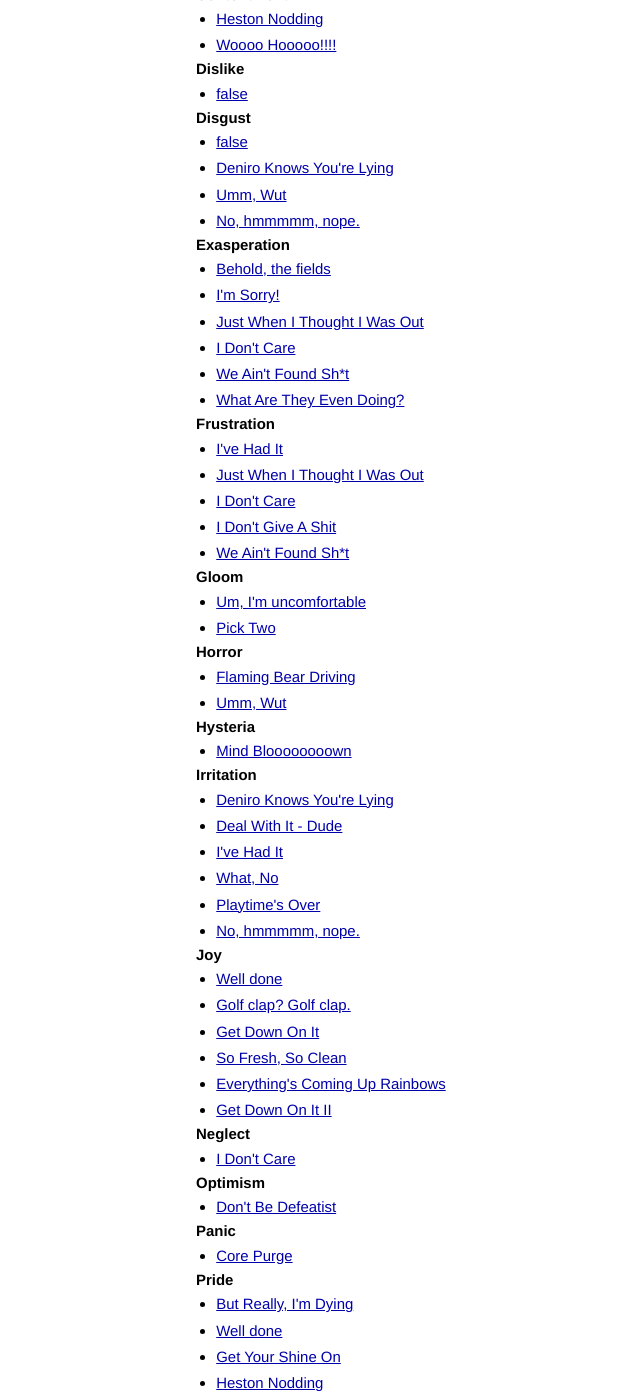
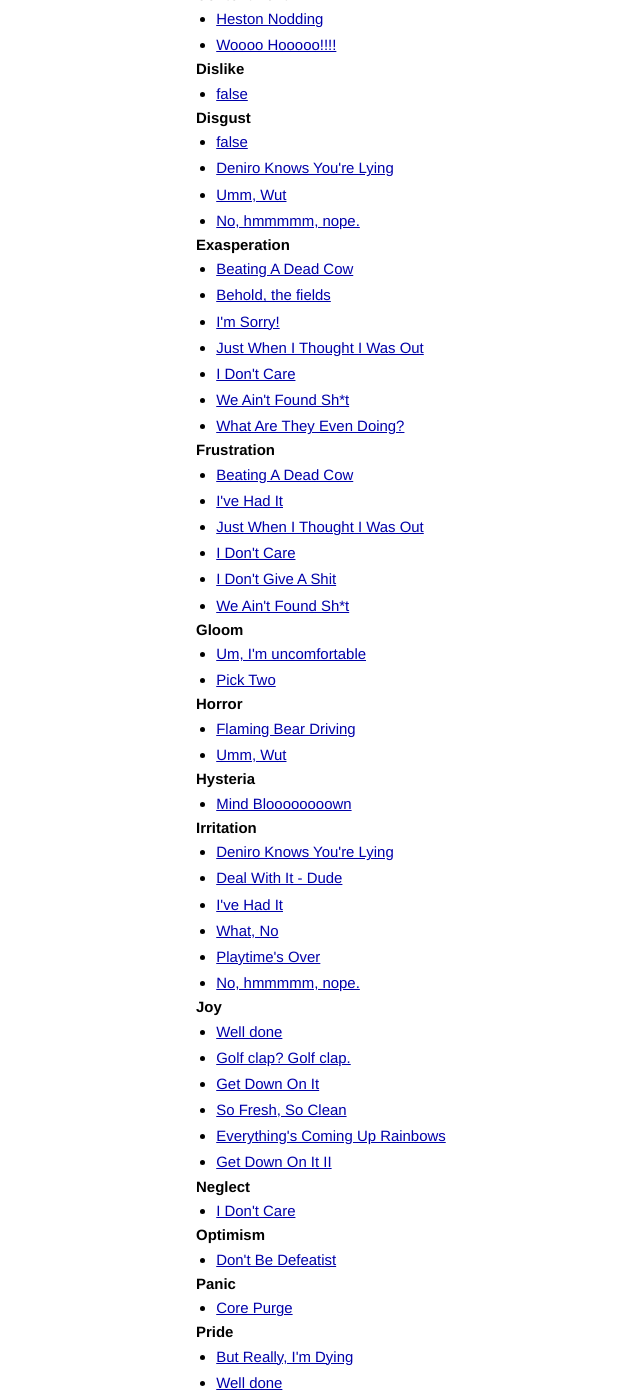
Before and after one commit to jschairb/zeitgeist, a Jekyll site: the page built from index.html, in a window 1280 px wide and 1400 px high, scrolled down 648 px. Shown: the whole window, without its empty margins (130-770 px from the left). Built offline with Jekyll 4.4.1, drawn with Linux system fonts in a browser that asks for light colours; Markdown is read by kramdown in place of the engine named in the settings.

Commit message:
BEATING A DEAD COW

```diff
--- a/_data/categories.yaml
+++ b/_data/categories.yaml
@@ -30,6 +30,7 @@
   - jesse-disbelief
   - robert-downey-nope
 Exasperation:
+  - beating-a-dead-cow
   - behold-the-fields
   - i-m-sorry
   - just-when-i-thought-i-was-out
@@ -37,6 +38,7 @@
   - we-aint-found
   - what-are-they-even-doing
 Frustration:
+  - beating-a-dead-cow
   - i-ve-had-it
   - just-when-i-thought-i-was-out
   - tommie-lee-jones-don-t-care
@@ -77,6 +79,7 @@
   - heston-nodding
   - katniss-fingers
 Rage:
+  - beating-a-dead-cow
   - behold-the-fields
   - flaming-bear
   - i-ve-had-it
--- a/_data/images.yaml
+++ b/_data/images.yaml
@@ -1,6 +1,9 @@
 baby-sized-lion-snack:
   file: baby-sized-lion-snack.gif
   name: "Watch Out Behind You"
+beating-a-dead-cow:
+  file: beating-a-dead-cow.gif
+  name: Beating A Dead Cow
 behold-the-fields:
   file: behold-the-fields.jpg
   name: "Behold, the fields"
```
Also changed, not shown: images/beating-a-dead-cow.gif (added).
